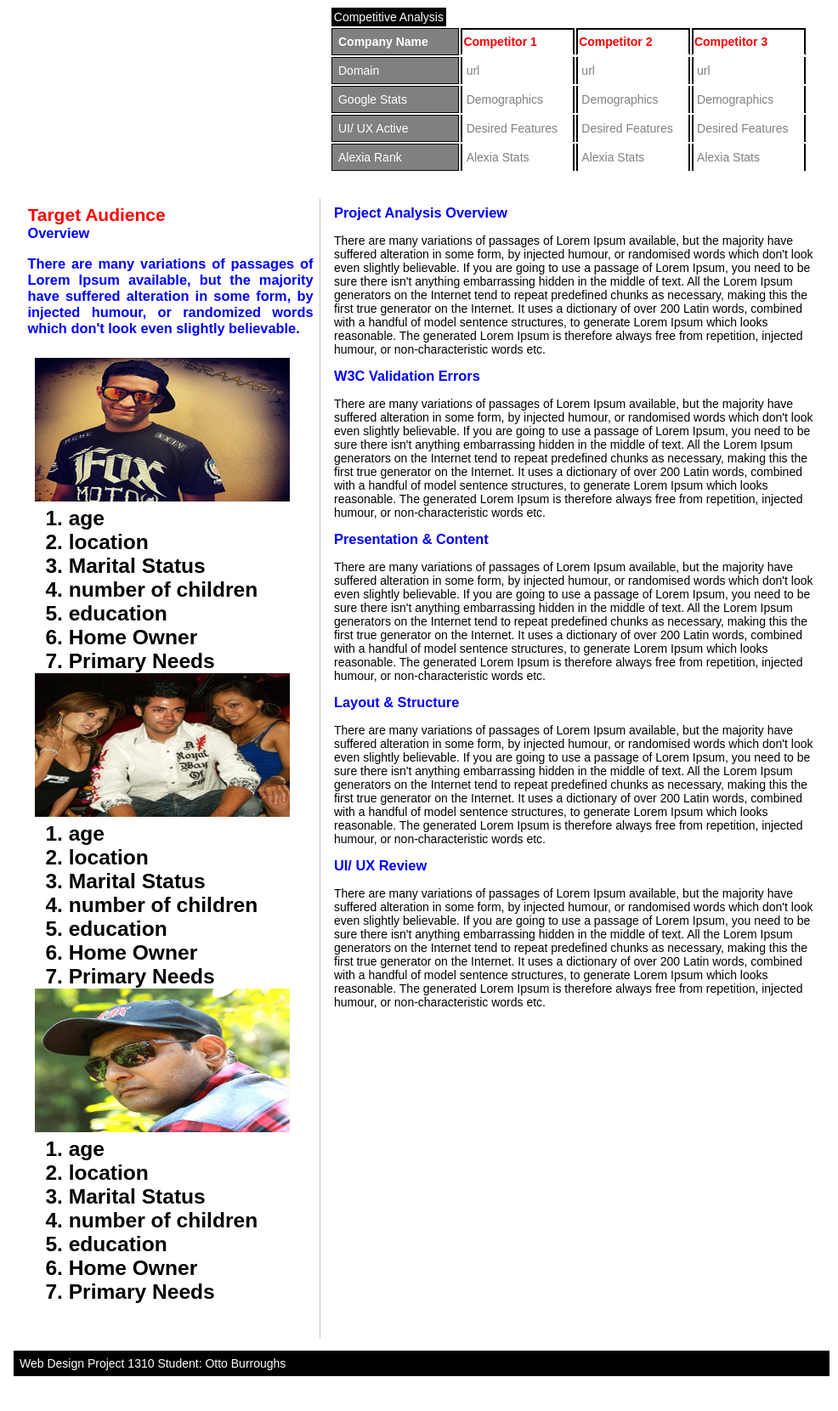
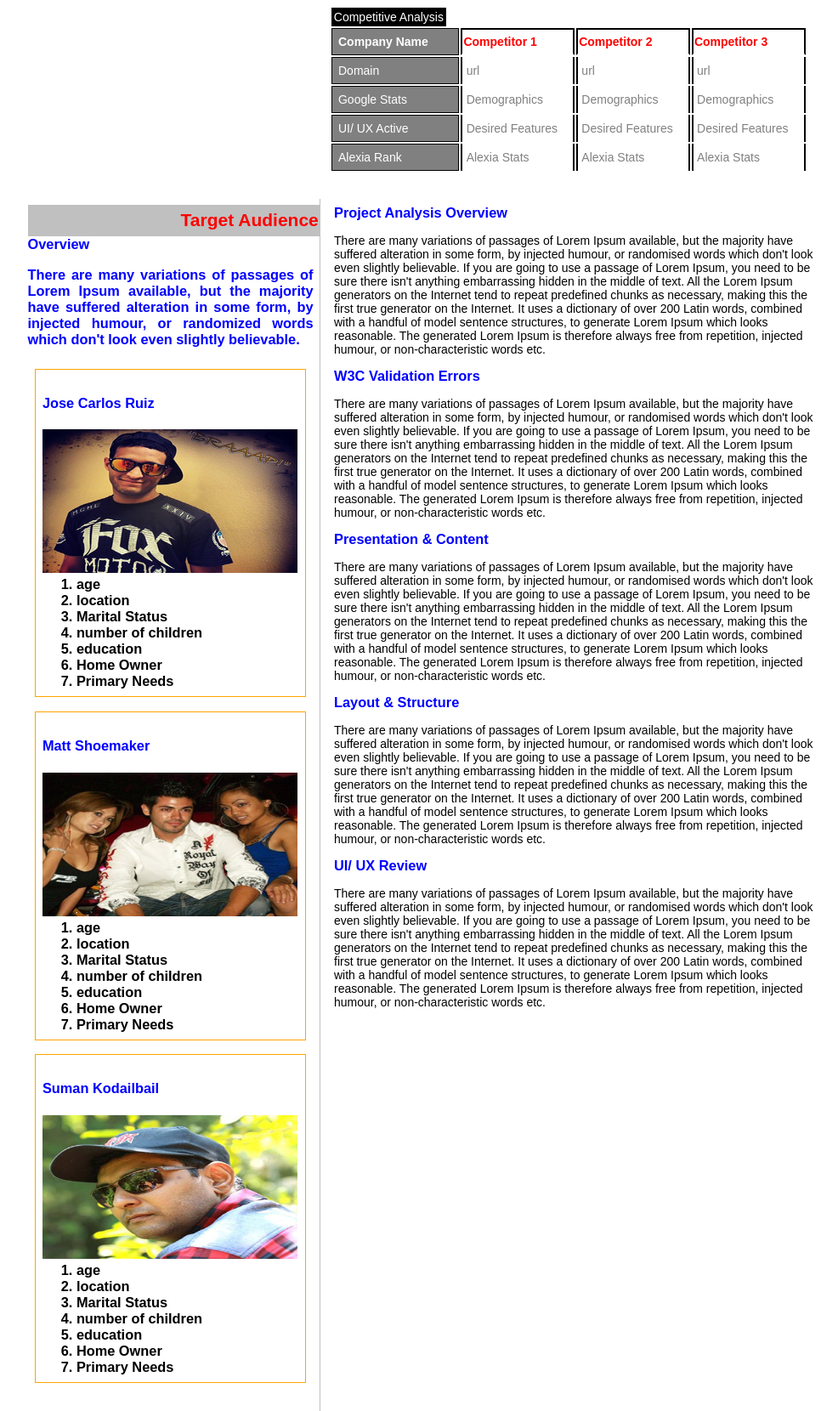
Before and after one commit to MeisterWebzr/WDP, a plain HTML site: page burroughs_otto-project_analysis.html in a window 1280 px wide. Shown: the part 425-2085 px from the top of the page at 85% size, without its empty margins (144-1130 px from the left). Drawn offline with Linux system fonts and the light colour scheme.

Commit message:
html
updated branch

```diff
--- a/burroughs_otto-project_analysis.html
+++ b/burroughs_otto-project_analysis.html
@@ -14,10 +14,11 @@
 				<div class="heading"><h1>Discovery</h1></div>
 
 	<div class="wrapper">
-				<div class="banner"><img src="images/ssrbanner.jpg" title="SSR Motorsports"></div>
+						<div class="banner"><img src="images/ssrbanner.jpg" title="SSR Motorsports"></div>
 		<!-- Client Info -->
 		<div class="mainwrapper">
 			<div class="main">
+
 					<div class="mainheader">
 			 		<h2>SSR Motorsports</h2>
 			 		<h3>http://www.ssrmotorspors.com</h2>
@@ -31,8 +32,11 @@
 			 		<h3 class="tag">User Goals</h3>
 			 		<p></p>
 				 </div>
+
 			</div>
+
 		</div>
+
 
 			<!-- Competitive Analysis -->
 			<div class="analysischart">
@@ -151,14 +155,16 @@
 
 		<!-- Target Audience -->
 					<div class="targeta">
-							<h2>Target Audience</h2>
+							<h2 class="maintarget">Target Audience</h2>
 							<h3>Overview<h3>
 							<p>There are many variations of passages of Lorem Ipsum available,
 							but the majority have suffered alteration in some form, by injected
 							humour, or randomized words which don't look even slightly believable.
 							</p>
 							<ul class="photogallery">
-								    <h2
+
+								    <div class="container">
+								    <h4>Jose Carlos Ruiz</h4>
 									<li><a href="images/profile1.jpg" title="Mat Lankershime">
 									 	<img src="images/profile1.jpg" alt="SR Motorsports User" width="300" height="169"></a></li>
 
@@ -171,10 +177,12 @@
 									  	<li>Home Owner</li>
 									  	<li>Primary Needs</li>
 									  </ol>
+									</div>
 
-									<li><a href="images/profile2.jpg" title="Jose Carlos Ruiz">
-										<img src="images/profile2.jpg" alt="SR Motorsports User" width="300" height="169"></a></li>
-
+									<div class="container">
+									 <h4>Matt Shoemaker</h4>
+										<li><a href="images/profile2.jpg" title="Jose Carlos Ruiz">
+											<img src="images/profile2.jpg" alt="SR Motorsports User" width="300" height="169"></a></li>
 									  <ol>
 									  	<li>age</li>
 									  	<li>location</li>
@@ -184,10 +192,12 @@
 									  	<li>Home Owner</li>
 									  	<li>Primary Needs</li>
 									  </ol>
+									 </div>
 
+									<div class="container">
+									 <h4>Suman Kodailbail</h4>
 									<li><a href="images/profile3.jpg" title="Suman Kodailbail">
 										<img src="images/profile3.jpg" alt="SR Motorsports User" width="300" height="169"></a></li>
-
 									  <ol>
 									  	<li>age</li>
 									  	<li>location</li>
@@ -197,7 +207,7 @@
 									  	<li>Home Owner</li>
 									  	<li>Primary Needs</li>
 									  </ol>
-							<ul>
+							        </div>
 
 
 		  			</div>
```
